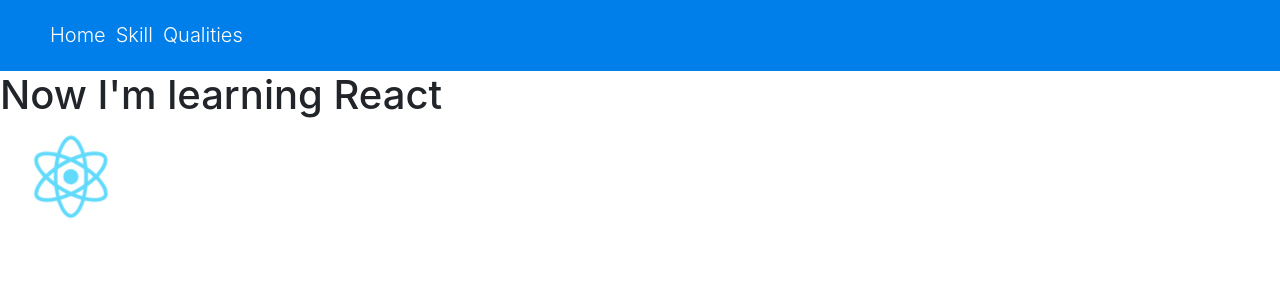
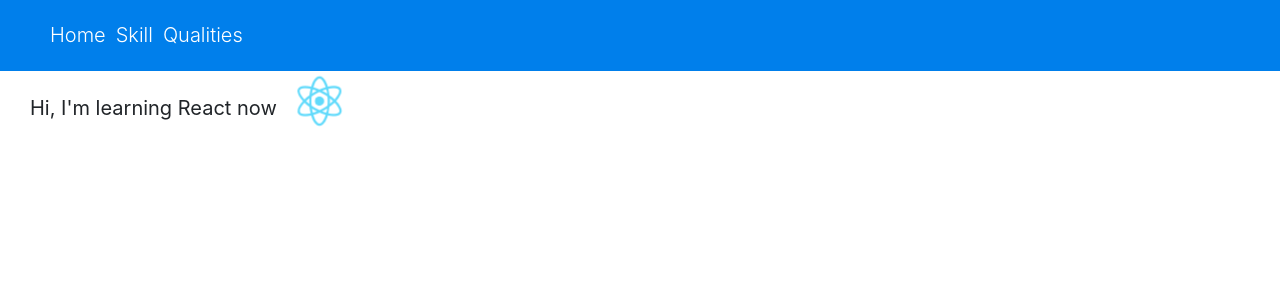
Before and after one commit to Slavik89/fr-app, a React (Create React App) app: page / in a window 1280 px wide. Shown: the top 300 px of the page. Built offline with nearby package versions, Linux system fonts and the light colour scheme.

Commit message:
Minor fixing

```diff
--- a/src/App.scss
+++ b/src/App.scss
@@ -4,18 +4,12 @@
 
 .App-logo {
   animation: App-logo-spin infinite 20s linear;
-  height: 100px;
+  height: 60px;
   pointer-events: none;
 }
 
 .App-header {
   background-color: #282c34;
-  /* min-height: 100vh;
-  display: flex;
-  flex-direction: column;
-  align-items: center;
-  justify-content: center;
-  font-size: calc(10px + 2vmin); */
   color: white;
 }
 
@@ -64,3 +58,13 @@ div.titled li{
 button.btn.btn-primary {
   margin-left: 20%;
 }
+
+.home-container p {
+  display: inline;
+  margin-left: 30px;
+  font-size: 20px;
+}
+
+.home-container img {
+  margin-bottom: 20px;
+}
--- a/src/components/Home.js
+++ b/src/components/Home.js
@@ -4,7 +4,7 @@ import logo from './../logo.svg';
 function Home () {
     return (
       <div className="home-container">
-        <h1>Now I'm learning React</h1>
+        <p>Hi, I'm learning React now</p>
         <img src={logo} className="App-logo" alt="logo" />
       </div>
     )
```
